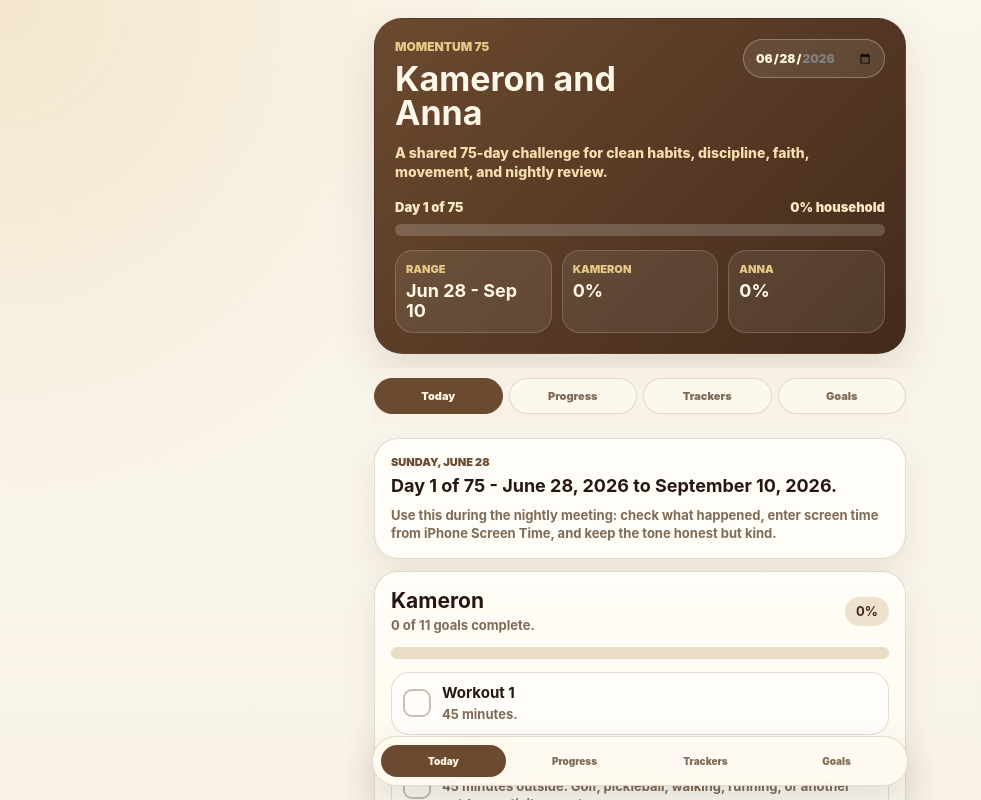
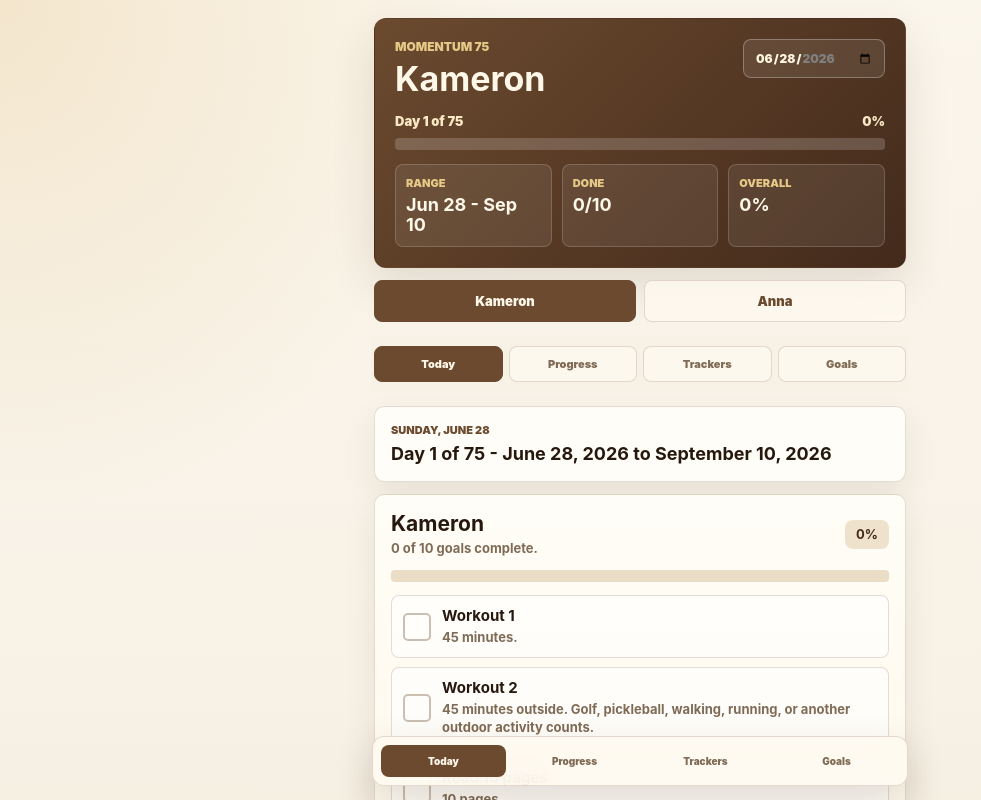
Before and after one commit to kameronshaw13/daily-tracker, a Next.js app: page / in a window 1280 px wide. Shown: the top 800 px of the page, without its empty margins (0-981 px from the left). Built offline with nearby package versions, Linux system fonts and the light colour scheme.

Commit message:
Clean up Momentum person view

```diff
--- a/app/globals.css
+++ b/app/globals.css
@@ -36,7 +36,7 @@ button { cursor: pointer; }
 
 .hero {
   border: 1px solid var(--line);
-  border-radius: 28px;
+  border-radius: 12px;
   padding: 20px;
   background: linear-gradient(135deg, var(--brown), var(--brown-dark));
   color: #fff8e9;
@@ -75,7 +75,7 @@ h1 {
   width: 142px;
   max-width: 45%;
   border: 1px solid rgba(255, 255, 255, 0.28);
-  border-radius: 999px;
+  border-radius: 8px;
   padding: 10px 11px;
   background: rgba(255, 255, 255, 0.09);
   color: #fff6df;
@@ -100,7 +100,7 @@ h1 {
 .progress-track {
   height: 12px;
   overflow: hidden;
-  border-radius: 999px;
+  border-radius: 4px;
   background: rgba(255, 255, 255, 0.18);
 }
 .progress-track.light {
@@ -109,7 +109,7 @@ h1 {
 }
 .progress-fill {
   height: 100%;
-  border-radius: 999px;
+  border-radius: 4px;
   background: linear-gradient(90deg, #fff5d8, var(--gold));
   transition: width 0.25s ease;
 }
@@ -124,7 +124,7 @@ h1 {
 .stat-card {
   min-width: 0;
   border: 1px solid rgba(255, 255, 255, 0.17);
-  border-radius: 18px;
+  border-radius: 8px;
   padding: 11px 10px;
   background: rgba(255, 255, 255, 0.08);
 }
@@ -159,6 +159,27 @@ h1 {
 .stat-grid.split { grid-template-columns: repeat(3, 1fr); }
 .tracker-stats { grid-template-columns: repeat(3, 1fr); }
 
+.person-switch {
+  display: grid;
+  grid-template-columns: repeat(2, 1fr);
+  gap: 8px;
+  margin: 12px 0 0;
+}
+.person-switch button {
+  border: 1px solid var(--line);
+  border-radius: 8px;
+  padding: 12px;
+  background: rgba(255, 250, 240, 0.78);
+  color: var(--brown);
+  font-size: 13px;
+  font-weight: 1000;
+}
+.person-switch button.active {
+  border-color: var(--brown);
+  background: var(--brown);
+  color: #fff8e9;
+}
+
 .tabs {
   position: sticky;
   top: 0;
@@ -173,7 +194,7 @@ h1 {
 }
 .tab {
   border: 1px solid var(--line);
-  border-radius: 999px;
+  border-radius: 8px;
   padding: 10px 3px;
   background: rgba(255, 250, 240, 0.75);
   color: var(--muted);
@@ -189,7 +210,7 @@ h1 {
 .section { display: grid; gap: 12px; }
 .card, .focus-card {
   border: 1px solid var(--line);
-  border-radius: 24px;
+  border-radius: 10px;
   padding: 16px;
   background: rgba(255, 250, 240, 0.9);
   box-shadow: 0 12px 32px rgba(58, 35, 20, 0.08);
@@ -233,7 +254,7 @@ p, small {
 
 .btn {
   border: 0;
-  border-radius: 14px;
+  border-radius: 8px;
   padding: 12px 14px;
   background: var(--brown);
   color: #fff8e9;
@@ -246,14 +267,14 @@ p, small {
 }
 .btn.small {
   padding: 8px 10px;
-  border-radius: 12px;
+  border-radius: 8px;
   font-size: 12px;
   white-space: nowrap;
 }
 
 .score-pill {
   flex: 0 0 auto;
-  border-radius: 999px;
+  border-radius: 8px;
   padding: 8px 11px;
   background: #efe2cc;
   color: var(--brown-dark);
@@ -270,7 +291,7 @@ p, small {
   gap: 11px;
   width: 100%;
   border: 1px solid var(--line);
-  border-radius: 18px;
+  border-radius: 8px;
   padding: 11px;
   background: rgba(255, 255, 255, 0.58);
   color: var(--ink);
@@ -294,7 +315,7 @@ p, small {
   width: 28px;
   height: 28px;
   border: 2px solid rgba(107, 74, 47, 0.35);
-  border-radius: 9px;
+  border-radius: 5px;
   font-weight: 1000;
 }
 .task-row.done .box {
@@ -321,7 +342,7 @@ p, small {
   aspect-ratio: 1;
   overflow: hidden;
   border: 1px solid var(--line);
-  border-radius: 9px;
+  border-radius: 4px;
   padding: 0;
   background: #f2e6d2;
   color: var(--brown-dark);
@@ -355,7 +376,7 @@ p, small {
 .metric-card {
   display: grid;
   border: 1px solid var(--line);
-  border-radius: 18px;
+  border-radius: 8px;
   padding: 14px;
   background: var(--card-strong);
 }
@@ -386,7 +407,7 @@ p, small {
   min-height: 148px;
   margin-top: 14px;
   border: 1px solid var(--line);
-  border-radius: 18px;
+  border-radius: 8px;
   padding: 12px 10px 8px;
   background: #fffdf7;
 }
@@ -401,7 +422,7 @@ p, small {
 .trend-bar span {
   width: 100%;
   min-height: 8px;
-  border-radius: 999px 999px 4px 4px;
+  border-radius: 4px 4px 2px 2px;
   background: linear-gradient(180deg, var(--gold), #b8843f);
 }
 .trend-bar small {
@@ -424,7 +445,7 @@ p, small {
   width: 100%;
   min-width: 0;
   border: 1px solid var(--line);
-  border-radius: 14px;
+  border-radius: 8px;
   padding: 11px 12px;
   outline: none;
   background: #fffdf7;
@@ -435,7 +456,7 @@ p, small {
   display: grid;
   gap: 8px;
   border: 1px solid var(--line);
-  border-radius: 18px;
+  border-radius: 8px;
   padding: 11px;
   background: rgba(255, 255, 255, 0.56);
 }
@@ -465,7 +486,7 @@ p, small {
 
 .empty {
   border: 1px dashed rgba(107, 74, 47, 0.28);
-  border-radius: 18px;
+  border-radius: 8px;
   padding: 16px;
   color: var(--muted);
   text-align: center;
@@ -484,7 +505,7 @@ p, small {
   grid-template-columns: repeat(4, 1fr);
   gap: 6px;
   border: 1px solid var(--line);
-  border-radius: 24px;
+  border-radius: 12px;
   padding: 8px;
   background: rgba(255, 250, 240, 0.92);
   box-shadow: 0 16px 40px rgba(58, 35, 20, 0.16);
@@ -492,7 +513,7 @@ p, small {
 }
 .bottom-nav button {
   border: 0;
-  border-radius: 16px;
+  border-radius: 8px;
   padding: 10px 2px;
   background: transparent;
   color: var(--muted);
--- a/app/layout.tsx
+++ b/app/layout.tsx
@@ -3,7 +3,7 @@ import "./globals.css";
 
 export const metadata: Metadata = {
   title: "Momentum",
-  description: "A shared 75-day challenge tracker for Kameron and Anna.",
+  description: "Momentum 75-day challenge tracker.",
   manifest: "/manifest.json",
 };
 
--- a/app/page.tsx
+++ b/app/page.tsx
@@ -47,14 +47,13 @@ const defaultGoals: Goal[] = [
     active: true,
     template: true,
   },
-  { id: "read", title: "Read 10 pages", detail: "Keep it simple and consistent.", active: true, template: true },
+  { id: "read", title: "Read 10 pages", detail: "10 pages.", active: true, template: true },
   { id: "devotional", title: "Pray / Christian devotional", detail: "Before bed.", active: true, template: true },
   { id: "screen-under-2", title: "Screen time under 2 hours", detail: "Enter iPhone Screen Time manually in Trackers.", active: true, template: true },
-  { id: "no-phone-am", title: "No phone before 9:00 AM", detail: "Protect the morning.", active: true, template: true },
-  { id: "no-phone-pm", title: "No phone after 9:00 PM", detail: "Protect sleep and the nightly review.", active: true, template: true },
+  { id: "no-phone-am", title: "No phone before 9:00 AM", detail: "Morning cutoff.", active: true, template: true },
+  { id: "no-phone-pm", title: "No phone after 9:00 PM", detail: "Night cutoff.", active: true, template: true },
   { id: "eat-clean", title: "Eat clean", detail: "Choose whole, simple foods.", active: true, template: true },
-  { id: "no-processed-snacks", title: "No processed-food snacks", detail: "Skip the easy junk snacks.", active: true, template: true },
-  { id: "no-fast-food", title: "No junk / fast-food eating out", detail: "Keep meals aligned with the challenge.", active: true, template: true },
+  { id: "no-processed-snacks", title: "No processed-food snacks", detail: "Whole-food snacks only.", active: true, template: true },
   {
     id: "nightly-meeting",
     title: "Nightly meeting",
@@ -218,6 +217,7 @@ function mergeSavedData(saved: unknown): AppData {
 export default function Home() {
   const [tab, setTab] = useState<Tab>("Today");
   const [date, setDate] = useState(getInitialDate);
+  const [selectedPerson, setSelectedPerson] = useState<PersonId>("kameron");
   const [data, setData] = useState<AppData>(starterData);
   const [newGoals, setNewGoals] = useState<Record<PersonId, string>>({ kameron: "", anna: "" });
 
@@ -300,11 +300,10 @@ export default function Home() {
     }));
   }
 
-  const todayStats = people.map((person) => ({
-    ...person,
-    stats: completionFor(data[person.id], date),
-  }));
-  const householdToday = Math.round(average(todayStats.map((person) => person.stats.pct)));
+  const selectedName = people.find((person) => person.id === selectedPerson)?.name ?? "Kameron";
+  const selectedToday = completionFor(data[selectedPerson], date);
+  const selectedProgress = progressSummary(selectedPerson);
+  const selectedTracker = trackerSummary(selectedPerson);
 
   function progressSummary(personId: PersonId) {
     const person = data[personId];
@@ -445,7 +444,7 @@ export default function Home() {
         <div className="hero-top">
           <div>
             <p className="eyebrow">Momentum 75</p>
-            <h1>Kameron and Anna</h1>
+            <h1>{selectedName}</h1>
           </div>
           <input
             className="date-pill"
@@ -457,22 +456,32 @@ export default function Home() {
           />
         </div>
 
-        <p className="hero-copy">A shared 75-day challenge for clean habits, discipline, faith, movement, and nightly review.</p>
-
         <div className="progress-area">
           <div className="progress-label">
             <span>{dayLabel(date)}</span>
-            <span>{householdToday}% household</span>
+            <span>{selectedToday.pct}%</span>
           </div>
-          <div className="progress-track"><div className="progress-fill" style={{ width: `${householdToday}%` }} /></div>
+          <div className="progress-track"><div className="progress-fill" style={{ width: `${selectedToday.pct}%` }} /></div>
         </div>
 
         <div className="stat-grid hero-stats">
           <div className="stat-card"><span>Range</span><strong>Jun 28 - Sep 10</strong></div>
-          <div className="stat-card"><span>Kameron</span><strong>{todayStats[0].stats.pct}%</strong></div>
-          <div className="stat-card"><span>Anna</span><strong>{todayStats[1].stats.pct}%</strong></div>
+          <div className="stat-card"><span>Done</span><strong>{selectedToday.completed}/{selectedToday.total}</strong></div>
+          <div className="stat-card"><span>Overall</span><strong>{selectedProgress.overall}%</strong></div>
         </div>
       </section>
+
+      <div className="person-switch" aria-label="Select person">
+        {people.map((person) => (
+          <button
+            key={person.id}
+            className={selectedPerson === person.id ? "active" : ""}
+            onClick={() => setSelectedPerson(person.id)}
+          >
+            {person.name}
+          </button>
+        ))}
+      </div>
 
       <div className="tabs">
         {tabs.map((name) => <button key={name} className={`tab ${tab === name ? "active" : ""}`} onClick={() => setTab(name)}>{name}</button>)}
@@ -482,153 +491,116 @@ export default function Home() {
         <section className="section">
           <div className="focus-card">
             <span>{friendlyDate(date)}</span>
-            <strong>{dayLabel(date)} - June 28, 2026 to September 10, 2026.</strong>
-            <p>Use this during the nightly meeting: check what happened, enter screen time from iPhone Screen Time, and keep the tone honest but kind.</p>
+            <strong>{dayLabel(date)} - June 28, 2026 to September 10, 2026</strong>
           </div>
 
-          {people.map((person) => <PersonChecklist key={person.id} personId={person.id} name={person.name} />)}
+          <PersonChecklist personId={selectedPerson} name={selectedName} />
         </section>
       )}
 
       {tab === "Progress" && (
         <section className="section">
           <div className="card">
-            <div className="card-title">
-              <div><h2>Challenge progress</h2><p>Completion is based on each person&apos;s active goals for each day.</p></div>
-            </div>
-            <div className="stat-grid light">
-              {people.map((person) => {
-                const summary = progressSummary(person.id);
-                return (
-                  <div className="stat-card" key={person.id}>
-                    <span>{person.name}</span>
-                    <strong>{summary.overall}%</strong>
-                    <small>Overall so far</small>
-                  </div>
-                );
-              })}
-              <div className="stat-card">
-                <span>Household</span>
-                <strong>{Math.round(average(people.map((person) => progressSummary(person.id).overall)))}%</strong>
-                <small>Combined</small>
-              </div>
-            </div>
-          </div>
-
-          {people.map((person) => {
-            const summary = progressSummary(person.id);
-            return (
-              <div className="card" key={person.id}>
             <div className="card-title compact">
               <div>
-                    <h2>{person.name}</h2>
-                    <p>Today: {summary.today.pct}% complete.</p>
+                <h2>{selectedName} progress</h2>
+                <p>{friendlyDate(date)}</p>
               </div>
-                  <strong className="score-pill">{summary.currentStreak} day streak</strong>
+              <strong className="score-pill">{selectedProgress.today.pct}% today</strong>
             </div>
             <div className="stat-grid light split">
-                  <div className="stat-card"><span>Current</span><strong>{summary.currentStreak}</strong></div>
-                  <div className="stat-card"><span>Best</span><strong>{summary.bestStreak}</strong></div>
-                  <div className="stat-card"><span>Today</span><strong>{summary.today.pct}%</strong></div>
+              <div className="stat-card"><span>Overall</span><strong>{selectedProgress.overall}%</strong></div>
+              <div className="stat-card"><span>Current</span><strong>{selectedProgress.currentStreak}</strong></div>
+              <div className="stat-card"><span>Best</span><strong>{selectedProgress.bestStreak}</strong></div>
             </div>
-                <MiniCalendar personId={person.id} />
+            <MiniCalendar personId={selectedPerson} />
           </div>
-            );
-          })}
         </section>
       )}
 
       {tab === "Trackers" && (
         <section className="section">
           <div className="focus-card">
-            <span>Manual screen time</span>
-            <strong>Enter screen time from iPhone Screen Time.</strong>
-            <p>There is no automatic Apple Screen Time integration. The daily screen-time goal passes when the entry is under 2 hours.</p>
+            <span>{selectedName}</span>
+            <strong>Screen time is entered manually from iPhone Screen Time.</strong>
           </div>
 
-          {people.map((person) => {
-            const summary = trackerSummary(person.id);
-            return (
-              <div className="card" key={person.id}>
+          <div className="card">
             <div className="card-title">
-                  <div><h2>{person.name} trackers</h2><p>{friendlyDate(date)}</p></div>
+              <div><h2>Trackers</h2><p>{friendlyDate(date)}</p></div>
             </div>
 
             <div className="form-grid">
               <label className="metric-card">
                 <span>Weight</span>
                 <input
-                      value={summary.log.weight}
-                      onChange={(event) => updateTracker(person.id, "weight", event.target.value)}
+                  value={selectedTracker.log.weight}
+                  onChange={(event) => updateTracker(selectedPerson, "weight", event.target.value)}
                   inputMode="decimal"
                   placeholder="lbs"
                 />
-                    <small>Enter weight for this date.</small>
+                <small>Daily entry</small>
               </label>
               <label className="metric-card">
                 <span>Screen time</span>
                 <input
-                      value={summary.log.screenTime}
-                      onChange={(event) => updateTracker(person.id, "screenTime", event.target.value)}
+                  value={selectedTracker.log.screenTime}
+                  onChange={(event) => updateTracker(selectedPerson, "screenTime", event.target.value)}
                   inputMode="decimal"
                   placeholder="hours"
                 />
-                    <small>{summary.screenPassed === null ? "Manual entry needed" : summary.screenPassed ? "Passed under 2 hours" : "Over 2 hours"}</small>
+                <small>{selectedTracker.screenPassed === null ? "Manual entry" : selectedTracker.screenPassed ? "Under 2 hours" : "Over 2 hours"}</small>
               </label>
             </div>
 
             <div className="stat-grid light tracker-stats">
-                  <div className="stat-card"><span>Start</span><strong>{summary.startingWeight === null ? "--" : summary.startingWeight.toFixed(1)}</strong><small>lbs</small></div>
-                  <div className="stat-card"><span>Current</span><strong>{summary.currentWeight === null ? "--" : summary.currentWeight.toFixed(1)}</strong><small>lbs</small></div>
-                  <div className="stat-card"><span>Change</span><strong>{summary.weightChange === null ? "--" : signedNumber(summary.weightChange)}</strong><small>lbs</small></div>
-                  <div className="stat-card"><span>Today screen</span><strong>{clean(summary.log.screenTime, "h")}</strong><small>under 2h goal</small></div>
-                  <div className="stat-card"><span>7-day avg</span><strong>{summary.screenWeeklyAverage ? summary.screenWeeklyAverage.toFixed(1) : "--"}</strong><small>hours</small></div>
-                  <div className="stat-card"><span>Status</span><strong>{summary.screenPassed === null ? "--" : summary.screenPassed ? "Pass" : "Miss"}</strong><small>today</small></div>
+              <div className="stat-card"><span>Start</span><strong>{selectedTracker.startingWeight === null ? "--" : selectedTracker.startingWeight.toFixed(1)}</strong><small>lbs</small></div>
+              <div className="stat-card"><span>Current</span><strong>{selectedTracker.currentWeight === null ? "--" : selectedTracker.currentWeight.toFixed(1)}</strong><small>lbs</small></div>
+              <div className="stat-card"><span>Change</span><strong>{selectedTracker.weightChange === null ? "--" : signedNumber(selectedTracker.weightChange)}</strong><small>lbs</small></div>
+              <div className="stat-card"><span>Screen</span><strong>{clean(selectedTracker.log.screenTime, "h")}</strong><small>today</small></div>
+              <div className="stat-card"><span>7-day avg</span><strong>{selectedTracker.screenWeeklyAverage ? selectedTracker.screenWeeklyAverage.toFixed(1) : "--"}</strong><small>hours</small></div>
+              <div className="stat-card"><span>Status</span><strong>{selectedTracker.screenPassed === null ? "--" : selectedTracker.screenPassed ? "Pass" : "Miss"}</strong><small>under 2h</small></div>
             </div>
 
-                <TrendChart points={summary.weightLogs} />
+            <TrendChart points={selectedTracker.weightLogs} />
           </div>
-            );
-          })}
         </section>
       )}
 
       {tab === "Goals" && (
         <section className="section">
-          {people.map((person) => (
-            <div className="card" key={person.id}>
+          <div className="card">
             <div className="card-title">
-                <div><h2>{person.name} goals</h2><p>Edit text, toggle active goals, or add personal goals.</p></div>
+              <div><h2>{selectedName} goals</h2></div>
             </div>
 
             <div className="add-goal">
               <input
-                  value={newGoals[person.id]}
-                  onChange={(event) => setNewGoals((current) => ({ ...current, [person.id]: event.target.value }))}
-                  placeholder={`Add a ${person.name} goal`}
+                value={newGoals[selectedPerson]}
+                onChange={(event) => setNewGoals((current) => ({ ...current, [selectedPerson]: event.target.value }))}
+                placeholder={`Add a ${selectedName} goal`}
               />
-                <button className="btn small" onClick={() => addCustomGoal(person.id)}>Add</button>
+              <button className="btn small" onClick={() => addCustomGoal(selectedPerson)}>Add</button>
             </div>
 
             <div className="goal-editor">
-                {data[person.id].goals.map((goal) => (
+              {data[selectedPerson].goals.map((goal) => (
                 <div className={`goal-edit-row ${goal.active ? "" : "inactive"}`} key={goal.id}>
                   <label className="toggle-line">
                     <input
                       type="checkbox"
                       checked={goal.active}
-                        onChange={(event) => updateGoal(person.id, goal.id, "active", event.target.checked)}
+                      onChange={(event) => updateGoal(selectedPerson, goal.id, "active", event.target.checked)}
                     />
                     <span>{goal.active ? "Active" : "Paused"}</span>
                   </label>
-                    <input value={goal.title} onChange={(event) => updateGoal(person.id, goal.id, "title", event.target.value)} />
-                    <textarea value={goal.detail} onChange={(event) => updateGoal(person.id, goal.id, "detail", event.target.value)} />
-                    {!goal.template && <button className="btn secondary small" onClick={() => deleteCustomGoal(person.id, goal.id)}>Delete</button>}
+                  <input value={goal.title} onChange={(event) => updateGoal(selectedPerson, goal.id, "title", event.target.value)} />
+                  <textarea value={goal.detail} onChange={(event) => updateGoal(selectedPerson, goal.id, "detail", event.target.value)} />
+                  {!goal.template && <button className="btn secondary small" onClick={() => deleteCustomGoal(selectedPerson, goal.id)}>Delete</button>}
                 </div>
               ))}
             </div>
           </div>
-          ))}
         </section>
       )}
 
```
Also changed, not shown: public/manifest.json, 1 other file (tests, documents, lock files or other folders). Lines whose indentation alone changed are shown as unchanged.
